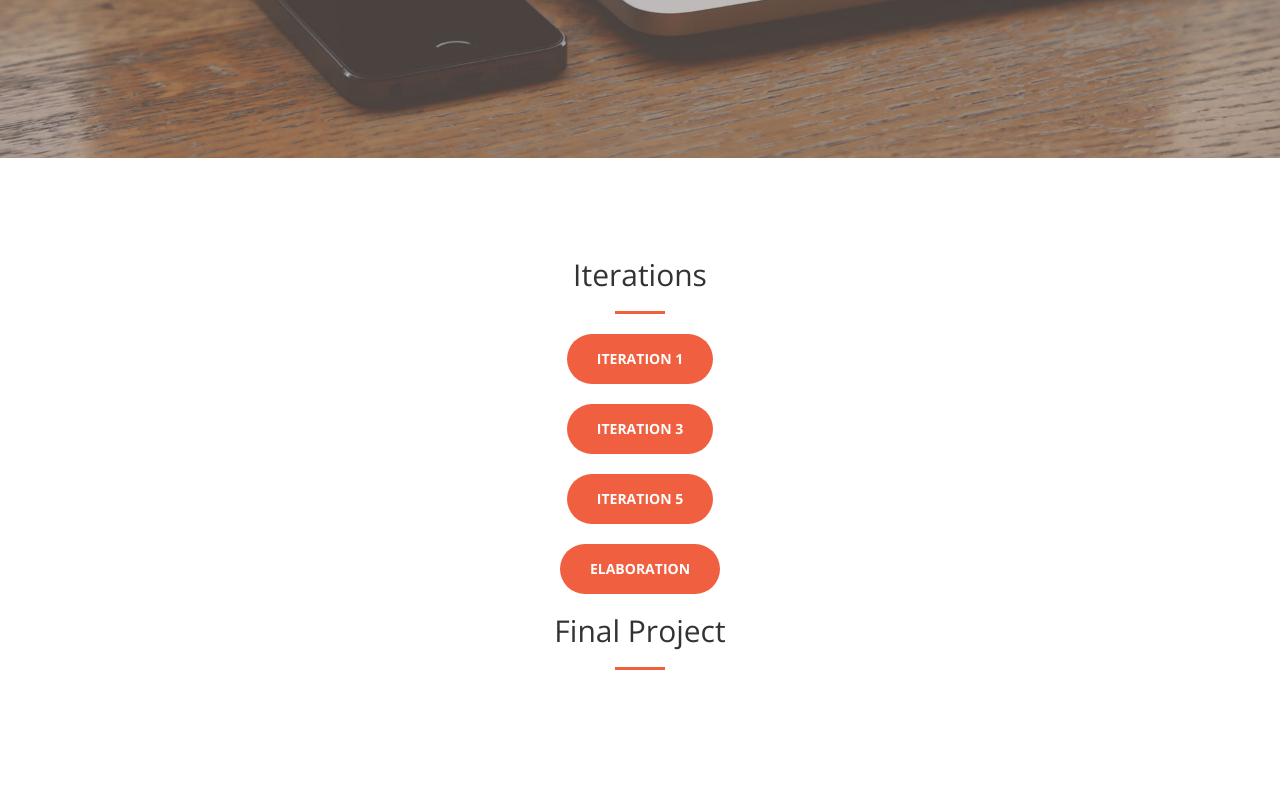
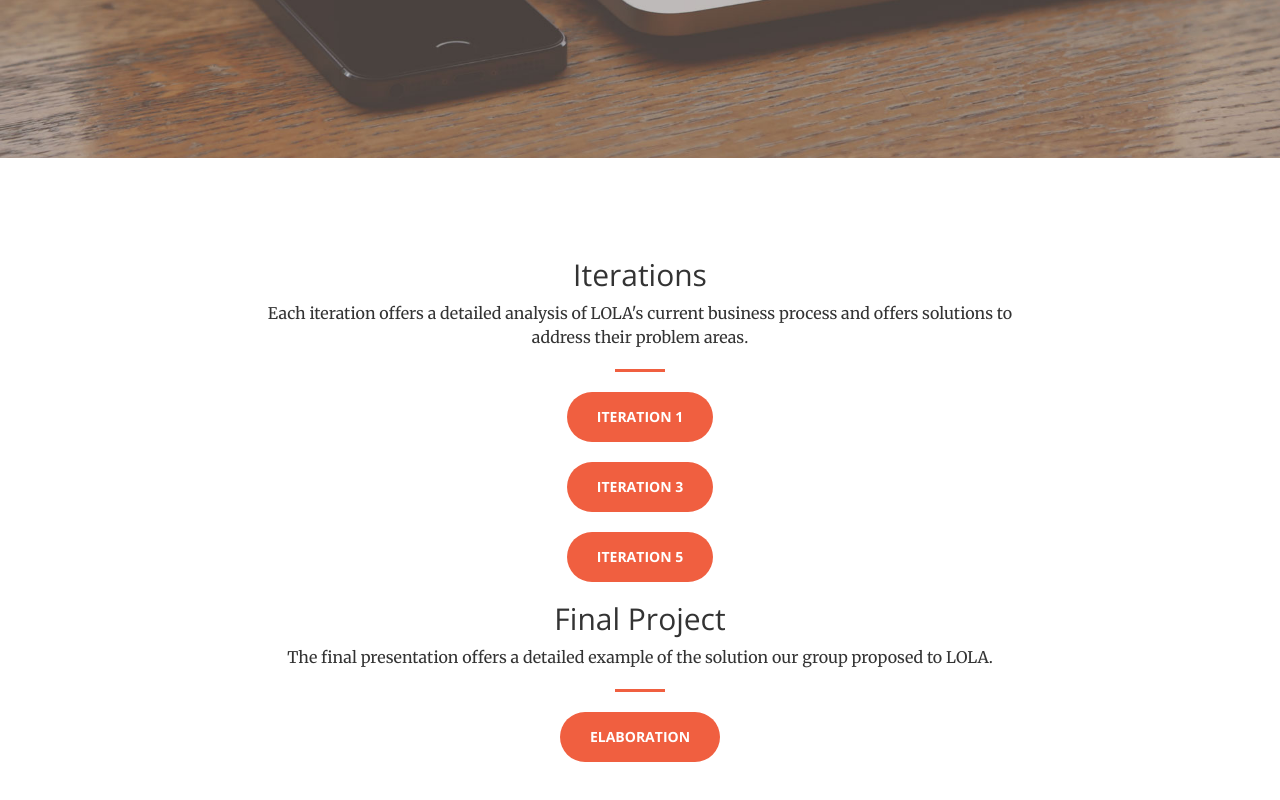
Before and after one commit to paigefenwick/paigefenwick.github.io, a plain HTML site: page 320.html in a window 1280 px wide. Shown: the part 642-1442 px from the top of the page. Drawn offline with nearby package versions, Linux system fonts and the light colour scheme.

Commit message:
documents added to 320

```diff
--- a/320.html
+++ b/320.html
@@ -80,17 +80,19 @@
             <div class="row">
                 <div class="col-lg-8 col-lg-offset-2 text-center">
                     <h2 class="section-heading">Iterations</h2>
+                    <p>Each iteration offers a detailed analysis of LOLA's current business process and offers solutions to address their problem areas.</p>
                     <hr class="primary">
                     <a href="320/Iteration1Presentation.pdf" class="btn btn-primary btn-xl page-scroll">Iteration 1</a><br><br>
                     <a href="320/Iteration3Presentation.pdf" class="btn btn-primary btn-xl page-scroll">Iteration 3</a><br><br>
                     <a href="320/Iteration1Updated.pdf" class="btn btn-primary btn-xl page-scroll">Iteration 5</a><br><br>
-                    <a href="320/ElaborationSpecPresentation.pdf" class="btn btn-primary btn-xl page-scroll">Elaboration</a><br><br>
                 </div><br>
                 <div class="col-lg-center-4 text-center">
                 </div>
                 <div class="col-lg-8 col-lg-offset-2 text-center">
                     <h2 class="section-heading">Final Project</h2>
+                    <p>The final presentation offers a detailed example of the solution our group proposed to LOLA.</p>
                     <hr class="primary">
+                    <a href="320/ElaborationSpecPresentation.pdf" class="btn btn-primary btn-xl page-scroll">Elaboration</a><br><br>
                 </div><br>
                 <div class="col-lg-center-4 text-center">
                 </div>
```
